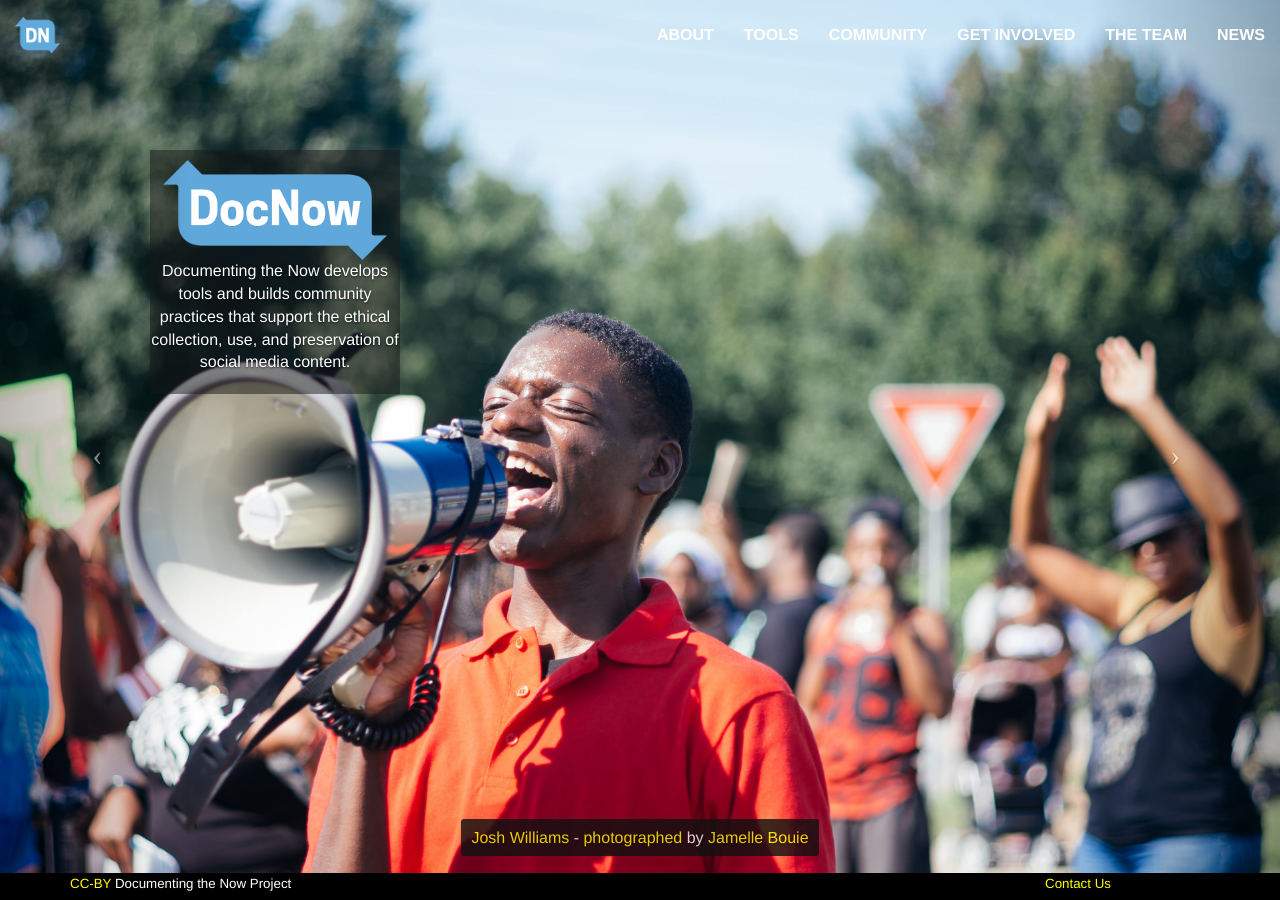
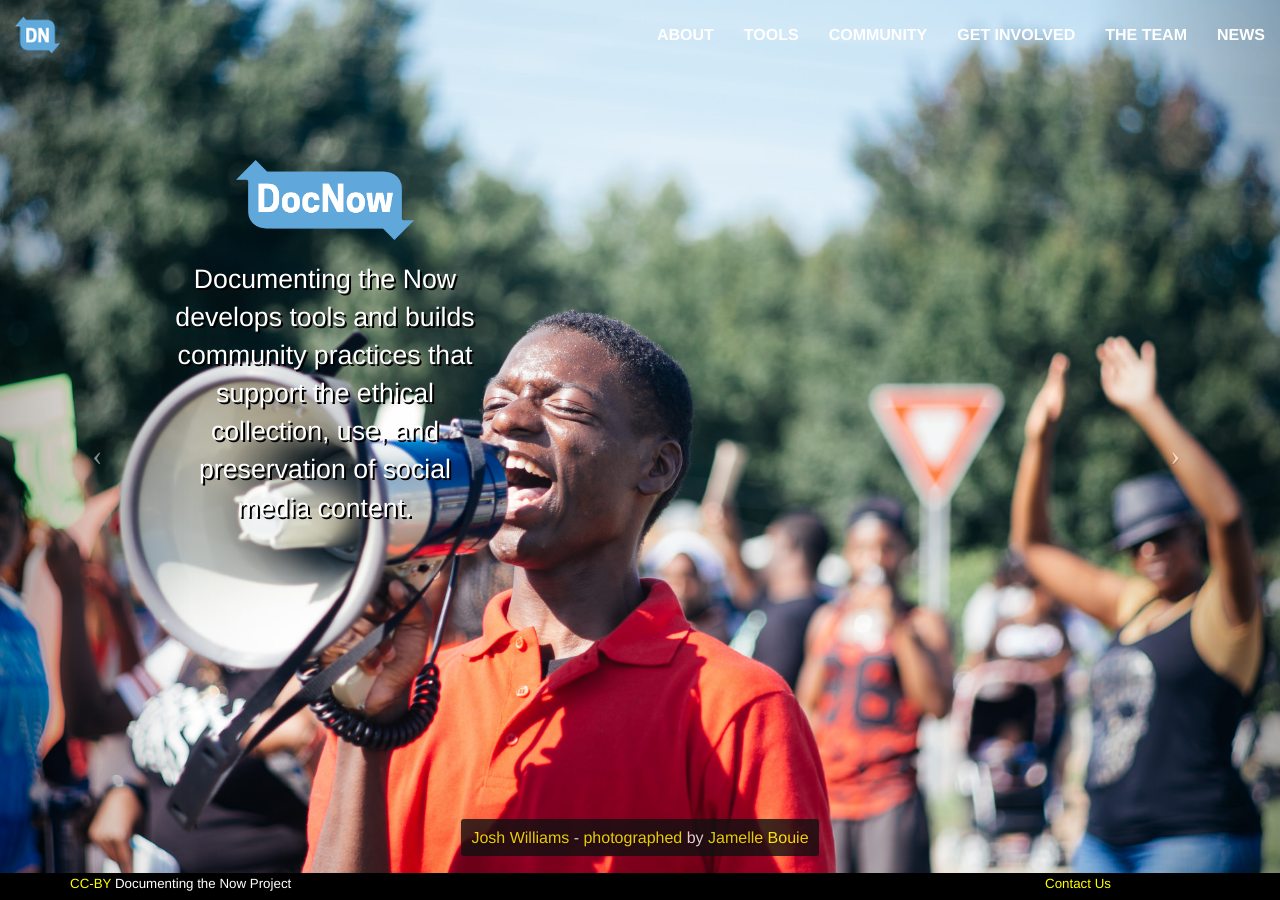
Before and after one commit to DocNow/docnow.github.io, a Jekyll site: the page built from index.html, in a window 1280 px wide and 900 px high. Built offline with Jekyll 4.4.1, drawn with Linux system fonts in a browser that asks for light colours; some of the changed text lies outside the part shown.

Commit message:
start update

```diff
--- a/css/home.css
+++ b/css/home.css
@@ -22,22 +22,23 @@
     -moz-background-size: cover;
     background-size: cover;
     -o-background-size: cover;
+
 }
 
 .desc {
     position: fixed;
     left: 150px;
+    font-size: 20pt;
+    font-weight: 400;
     top: 150px;
-    padding-top: 10px;
-    padding-bottom: 20px;
-    width: 250px;
-    background: rgb(25, 25, 25); /* Fall-back for browsers that don't
-                                    support rgba */
-    background: rgba(25, 25, 25, .5);
+    padding: 10px;
+    width: 350px;
+    text-shadow: 2px 2px #000000;
 }
 
 .desc img {
     height: 100px;
+    padding-bottom: 20px;
 }
 
 .navbar {
@@ -50,6 +51,7 @@
     outline: thin solid black;
     margin: 20px;
     padding: 20px;
+    background-color: #fff;
 }
 
 @media (max-width: 768px) {
@@ -101,9 +103,40 @@
   color: black;
 }
 
+.bluesection {
+  background-color: #aeecfd;
+  padding-bottom: 20px;
+  margin-left: auto;
+  margin-right: auto;
+  padding: 15px;
+  padding-left: 100px;
+  padding-bottom: 50px;
+}
+.graysection {
+  background-color: #efefef;
+  margin-left: auto;
+  margin-right: auto;
+    padding: 15px;
+
+}
+a:hover {
+  font-weight: 600;
+}
+
 #about a {
   color: black;
   background-color: yellow;
+}
+.btn {
+  margin-top: 30px;
+  background-color: black;
+  color: white;
+  text-transform: uppercase;
+  font-weight: 600;
+}
+.btn:hover {
+  background-color: yellow;
+  color: #5FA8DC;
 }
 
 #the-team a {
@@ -116,7 +149,7 @@
   background-color: yellow;
 }
 
- #meetings a {
+ #community a {
    color: black;
    background-color: yellow;
  }
--- a/css/style.css
+++ b/css/style.css
@@ -16,7 +16,7 @@
 }
 
 .navbar-inverse .navbar-nav li a:hover {
-  color: #5fa9dd;
+  color: yellow;
 }
 
 h1 {
@@ -33,8 +33,7 @@
 
 h2 {
   font-size: 14pt;
-  color: white;
-  background-color: black;
+  border-bottom: 3px solid black;
   text-align: center;
   font-weight: bold;
   text-transform: uppercase;
--- a/index.html
+++ b/index.html
@@ -97,18 +97,19 @@
             <span class="icon-next">&nbsp;</span>
         </a>
     </header>
-    <div class="container">
-      <section id="about" class="row text-center">
+      <section id="about" class="row text-center bluesection">
           <br>
           <br>
           <br>
+
+
+          <div class="col-lg-10 text-left">
               <h2>About</h2>
               <br>
-          <div class="col-lg-10 text-left">
             <p>Documenting the Now responds to the public's use of social media for chronicling historically significant events as well as demand from scholars, students, and archivists, among others, seeking a user-friendly means of collecting and preserving this type of digital content. Documenting the Now has a strong commitment to prioritizing ethical practices when working with social media content, especially in terms of collection and long-term preservation. This commitment extends to Twitter's notion of <a href="https://developer.twitter.com/en/docs/twitter-api/enterprise/compliance-firehose-api/guides/honoring-user-intent" target="_blank">honoring user intent</a> and the rights of content creators. Shift Collective is the home base for Documenting the Now. We are extremely grateful for funding from the Andrew W. Mellon Foundation.</p>
           </div>
           <div class="col-lg-2">
-            <div>
+            <div><br>
               <img class="img-responsive" src="{{ site.baseurl }}/img/shiftcollective.png" alt="shift collective" width="70%" />
             </div>
             <div style="padding-top:5px">
@@ -116,6 +117,8 @@
             </div>
         </div>
       </section>
+
+      <div class="container">
       <section id="tools" class="row text-center">
         <br><br><br>
         <h2>Tools</h2>
@@ -130,72 +133,73 @@
         <div class="row">
           <div class="col-lg-3 col-md-3 col-sm-4">
             <a href="https://github.com/DocNow/docnow" target="_blank">
-              <img src="{{ site.baseurl }}/img/DN320x460.png" alt="docnow app" width="40%"/><br><h4>DocNow</h4></a>
+              <img src="{{ site.baseurl }}/img/DN320x460.png" alt="docnow app" width="40%"/></a>
               <br>
           </div>
-          <div class="col-lg-8 col-md-8 col-sm-8 text-left">
+          <div class="col-lg-9 col-md-9 col-sm-8 text-left">
             <p><b>Docnow</b> is a tool for appraising, collecting, and gathering donor consent for Twitter data.
             We should write a few sentences here about how and why the tool was built, that we are still developing it,
             and a link to installation page.</p>
           </div>
          <div>
-            <button class="btn">Use DocNow</button>
+            <button class="btn">Try it!</button>
           </div>
         </div><hr>
         <div class="row">
           <div class="col-lg-3 col-md-3 col-sm-4">
             <a href="https://github.com/DocNow/twarc" target="_blank">
-            <img src="{{ site.baseurl }}/img/twarc.png" alt="twarc" width="30%"/><br><h4>Twarc</h4></a>
+            <img src="{{ site.baseurl }}/img/twarc.png" alt="twarc" width="30%"/></a>
           </div>
           <div class="col-lg-9 col-md-9 col-sm-6 text-left">
             <p><b>Twarc</b> is a community-developed command line program for collection Twitter JSON data.</p>
           </div>
           <div>
-            <button class="btn">Install Twarc</button>
+            <button class="btn">Install</button>
           </div>
         </div><hr>
         <div class="row">
           <div class="col-lg-3 col-md-3 col-sm-3">
             <a href="https://github.com/DocNow/hydrator" target="_blank">
-            <img src="{{ site.baseurl }}/img/hydrator.png" alt="hydrator" width="30%"/><br><h4>Hydrator</h4></a>
+            <img src="{{ site.baseurl }}/img/hydrator.png" alt="hydrator" width="30%"/></a>
           </div>
           <div class="col-lg-8 col-md-8 col-sm-6 text-left">
             <p><b>Hydrator</b> is the desktop tool to use for taking Tweet IDs and rehydrating them into full tweets.
               This tool follows Twitter's privacy rules by only rehydrating tweets that are still published on Twitter.</p>
           </div>
           <div>
-            <button class="btn">Download the Hydrator</button>
+            <button class="btn">Download</button>
           </div>
         </div><hr>
         <div class="row">
           <div class="col-lg-3 col-md-3 col-sm-4">
             <a href="https://www.docnow.io/social-humans" target="_blank">
-            <img src="{{ site.baseurl }}/img/socialhumans_wlabel.png" alt="slack" width="30%"/><h4>Social Humans</h4></a>
+            <img src="{{ site.baseurl }}/img/socialhumans_wlabel.png" alt="slack" width="30%"/></a>
             <br>
           </div>
           <div class="col-lg-9 col-md-9 col-sm-6 text-left">
             <p><b>Social Humans</b> is a set of labels...</p>
           </div>
           <div>
-            <button class="btn">Social Humans Labels</button>
+            <button class="btn">Learn More</button>
           </div>
         </div><hr>
         <div class="row">
           <div class="col-lg-3 col-md-3 col-sm-4">
             <a href="http://catalog.docnow.io" target="_blank">
-            <img src="{{ site.baseurl }}/img/cat.png" alt="catalog" width="30%"/><br><h4>The Catalog</h4></a>
+            <img src="{{ site.baseurl }}/img/cat.png" alt="catalog" width="30%"/><br></a>
             <br>
           </div>
-          <div class="col-lg-8 col-md-8 col-sm-8 text-left">
+          <div class="col-lg-9 col-md-9 col-sm-8 text-left">
             <p><b>The Catalog</b> is a participatory, crowd-sourced set of records about social media collections.
             Someone who is not me should write this text. We can talk about how easy it is to share your own dataset!</p>
             </div>
             <div>
-              <button class="btn">Visit the Catalog</button>
+              <button class="btn">Visit</button>
+            </div><br><br>
         </div>
-        </div><hr>
         </section>
-        <section id="community" class="row">
+        </div>
+        <section id="community" class="row bluesection">
             <br><br><br>
             <h2>Community</h2>
             <br>
@@ -218,9 +222,9 @@
               <a href="/storify/docnowcommunity-chat-2.html">August 11, 2016</a> #DocNowCommunity Twitter Chat 2: Social Media Research<br>
               <a href="/storify/docnowcommunity-chat.html">July 14, 2016</a> #DocNowCommunity Twitter Chat 1: Project Introduction
             </div>
-          </div>
+          </div><br>
         </section>
-
+      <div class="container">
         <section id="get-involved" class="row text-center">
             <br>
             <br>
@@ -254,12 +258,13 @@
                 <div class="col-lg-2 col-md-2 col-sm-2">
                     <a href="archivists-supporting-activists/index.html" target="_blank">
                       <img src="{{ site.baseurl }}/img/ASA.png" alt="ASA" width="50%"/><br>
-                        <h4>Archivist Supporting Activists</h4></a>
+                        <h4>ASA</h4></a>
                         <small>Volunteer/find support</small>
                 </div>
+            </div><br><br>
+        </section>
         </div>
-        </section>
-        <section id="the-team">
+        <section id="the-team" class="bluesection">
           <br><br><br>
           <h2>The Team</h2><br>
           <div class="row text-center">
@@ -325,39 +330,21 @@
                 </div>
           </div>
         </section>
+        <div class="container">
         <section id="news" class="row">
             <br><br><br>
             <h2>News</h2>
             <br>
-                <div class="col-lg-offset-1 col-lg-10 news-items">
+              <div class="col-lg-12 news-items">
                   06/2020 <a href="https://datasociety.net/announcements/2020/06/11/introducing-the-2020-21-data-society-faculty-fellows/">Introducing the 2020-21 Data &amp; Society Faculty Fellows</a>: Documenting the Now Co-PI Meredith Clark to work with Data &amp; Society.<br>
                   06/2020 <a href="/archivists-supporting-activists/">Archivists Supporting Activists</a> launched by Documenting the Now in the wake of the murder of George Floyd to help coordinate memory work in activist groups who are demanding racial justice.<br>
                   05/2020 <a href="https://www.chronicle.com/article/Historical-Archives-Once/248693">Historical Archives Once Silenced Marginalized Voices. Now Pandemic Archivists Want Them to Be Heard</a> by Marc Parry, The Chronicle of Higher Education.<br>
                   05/2020 <a href="https://www.motherjones.com/coronavirus-updates/2020/05/how-are-we-going-to-look-back-on-this-time-oral-historians-record-daily-life-during-covid-19/">“How Are We Going to Look Back on This Time?” Oral Historians Record Daily Life During COVID-19</a> by Molly Schwartz, Mother Jones.<br>
                   04/2020 <a href="https://bit.ly/doc-covid19">Documenting COVID-19</a>: a crowd sourced guide to Coronavirus documentation efforts initiated by Documenting the Now.<br>
-                  07/2019 <a href="/workshops/social-control-2019/">Social Control Zine</a> by Alexandra Dolan-Mescal.<br>
-                  05/2019 <a href="http://arxivers.com/ladada/tractar-i-preservar-fons-de-la-web-social/">Tractar i preservar fons de la web social.</a> by Aniol Maria, Associació d’Arxivers i Gestors de Documents de Catalunya.<br>
-                  05/2019 <a href="/docs/pda-2019.pdf">Designing the Archival Experience of Self and Society</a> by Alexandra Dolan-Mescal, <a href="https://www.library.pitt.edu/PDA19/Schedule">Personal Digital Archiving, 2019</a>.<br>
-                  03/2019 <a href="https://mellon.org/resources/shared-experiences-blog/capturing-history-280-characters-time/">Capturing History, 280 Characters at a Time</a> by The Andrew W.  Mellon Foundation.<br>
-                  03/2019 <a href="/workshops/call-for-applications">Call for Applications for Community-Based Digital Archives Workshops for Activists</a> by Documenting the Now.<br>
-                  12/2018 <a href="https://news.virginia.edu/content/black-twitter-101-what-it-where-did-it-originate-where-it-headed">Black Twitter 101: What is it? Where did it originate?  Where is it Headed?</a> by Whitlaw Read, UVA Today.<br>
-                  12/2018 <a href="https://harpers.org/archive/2018/12/preservation-acts-archiving-twitter-social-media-movements/">Preservation Acts: Toward an Ethical Archive</a> by Nora Caplan-Bricker, Harpers Magazine.<br>
-                  10/2018 <a href="https://www.diglib.org/announcing-the-2018-dlf-community-capacity-award-winner/">Community/Capacity Award</a>. Digital Library Federation.<br>
-                  08/2018 <a href="https://www2.archivists.org/node/23172">Exemplary Service Award</a>. Society of American Archivists.<br>
-                  04/2018 <a href="https://www.docnow.io/docs/docnow-whitepaper-2018.pdf">Ethical Considerations for Archiving Social Media Content Generated by Contemporary Social Movements</a> white paper published.<br>
-                  08/2017 <a href="http://www.abc.net.au/news/2017-08-29/archivist-as-activist-human-rights-in-a-digital-world/8852068">Meet the digital librarians saving social media posts to protect human rights.</a> Antony Funnell.  Australian Broadcasting Corporation.</a><br>
-                  08/2017 <a href="http://www.abc.net.au/radionational/programs/futuretense/human-rights-and-the-opportunities-and-challenges-of-the-digita/8827514">Human rights and the archiving opportunities and challenges of the digital world.</a> Future Tense.<br>
-                  08/2017 <a href="http://news.stlpublicradio.org/post/100-years-will-todays-digital-files-be-accessible-planning-digital-obsolescence">In 100 years, will today's digital files be accessible?  Planning for digital obsolescence.</a> St. Louis Public Radio.<br>
-                  01/2017 <a href="https://newsletter.atla.com/2017/digital-spotlight-docnow-chronicling-historically-significant-events/" target="_blank">Digital Spotlight: DocNow, Chronicling Historically Significant Events</a>, American Theological Library Association.<br>
-                  11/2016 <a target="_blank" href="https://www.historians.org/publications-and-directories/perspectives-on-history/november-2016/doing-right-online-archivists-shape-an-ethics-for-the-digital-age">  Doing Right Online: Archivists Shape an Ethics for the Digital Age</a>, American Historical Association.<br>
-                  07/2016 <a href="http://www.stltoday.com/news/local/education/universities-finding-new-ways-to-preserve-history-in-the-making/article_d15e43a9-356b-5eb7-be4d-d95887e83ef2.html">Universities finding new ways to preserve history in the making – like Ferguson</a>, St. Louis Dispatch.<br>
-                  06/2016 <a href="http://www.nytimes.com/2016/06/26/magazine/how-an-archive-of-the-internet-could-change-history.html?_r=0" target="_blank">How an Archive of the Internet Could Change History</a>, The New York Times.<br>
-                  05/2016 <a href="http://lj.libraryjournal.com/2016/05/digital-content/documenting-the-now-builds-social-media-archive" target="_blank">Documenting the Now Builds Social Media Archive</a>, Library Journal.<br>
-                  03/2016 <a href="https://smartech.gatech.edu/handle/1853/54621" target="_blank">Archive the Future part II: Documenting the Now</a>, Lost in the Stacks Podcast.<br>
-                  02/2016 <a href="http://mith.umd.edu/introducing-documenting-the-now/" target="_blank">Introducing Documenting the Now</a>, Maryland Institute for Technology in the Humanities.<br>
-                  01/2016 <a href="http://www.highlandernews.org/22196/ucr-receives-517000-to-collaborate-on-social-media-archiving-project/" target="_blank">UCR receives $517,000 to collaborate on social media archiving project</a>, The Highlander.<br>
-                  01/2016 <a href="http://library.wustl.edu/8497-2/" target="_blank">Documenting the Now: Archiving Social Media for Generations to Come</a>, WUSTL University Libraries.<br>
-                  05/2015 <a href="http://wypr.org/post/politics-archiving-blacklivesmatter">The Politics Of Archiving #BlackLivesMatter</a>, Baltimore Public Radio.<br>
+                <div class="text-center">
+                    <button class="btn" a href="news/index.html"> More News</button>
+              </div>
               </div>
           </section>
           </div>
+    </div>
```
Also changed, not shown: other parts of index.html (+1 -1 lines), news/index.html (added, +33 -0 lines), _config.yml (line endings or trailing spaces), img/cat 2.png (added), 3 other files. Lines whose indentation alone changed are shown as unchanged.
